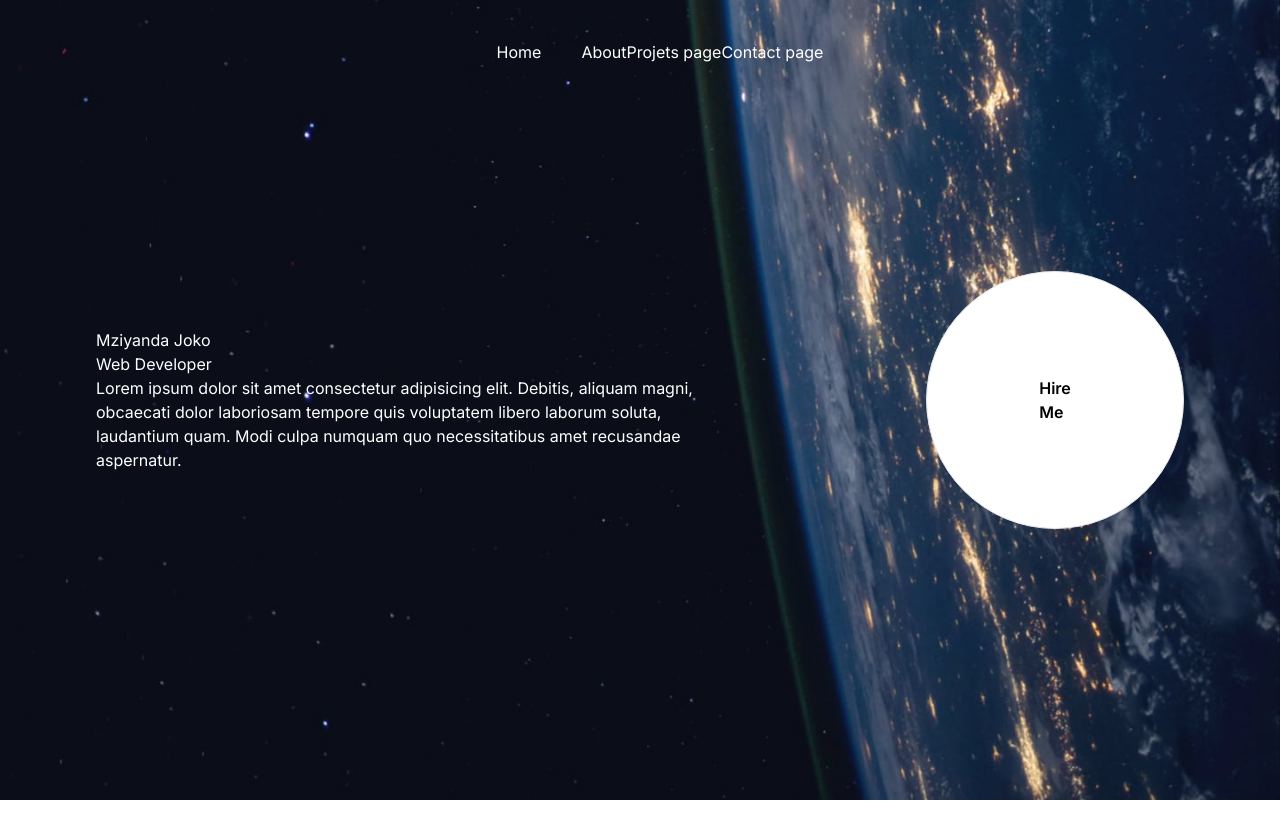
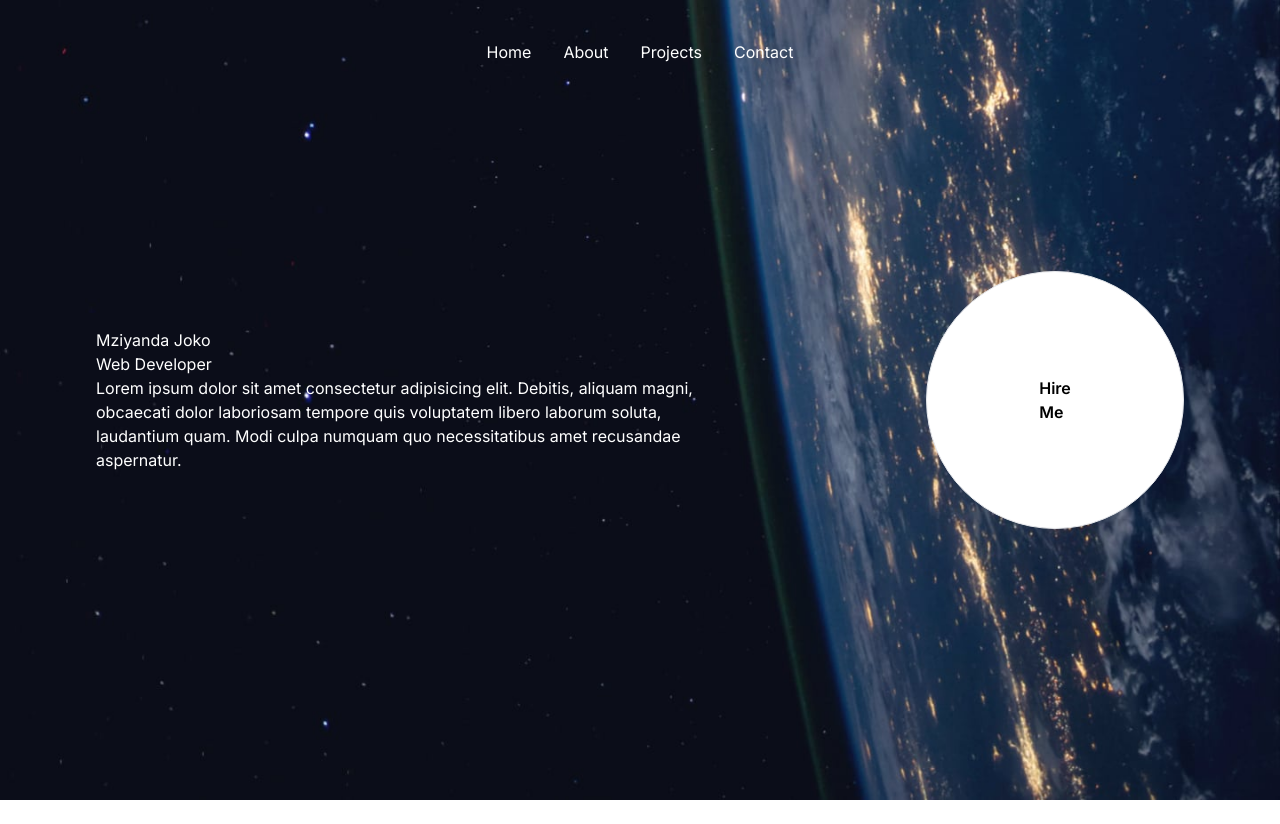
Before and after one commit to mziyandajoko/developer-portfolio, a Next.js app: page / in a window 1280 px wide. Built offline with nearby package versions, Linux system fonts and the light colour scheme.

Commit message:
adds nav customlink

```diff
--- a/app/components/navbar/page.jsx
+++ b/app/components/navbar/page.jsx
@@ -1,33 +1,27 @@
 import Link from 'next/link'
+
+
+const CumstomLink = ({href, tittle, className=''}) => {
+  return <Link href={href} className={className}>
+   {tittle}
+  </Link>
+}
 
 function Navbar() {
 
   return (
     <div>
 
-    <nav className= 'hidden text-white  w-full fixed  top-0 , left-0 right-0 z-10 md:flex '>
-    <ul className=' m-10  mx-auto md:flex md:justify-between '>
+    <header className= 'hidden text-white  w-full fixed  top-0 , left-0 right-0 z-10 md:flex '>
+    <nav className=' m-10  mx-auto md:flex md:justify-between '>
 
-    <li className='px-10'><Link  href="/" >
-      Home
-    </Link>
-    </li>
-    <li>
-    <Link  href="/pages/about" >
-      About
-    </Link>
-    </li>
-    <li><Link  href="/pages/Projects" >
-      Projets page
-    </Link>
-    </li>
-    <li>
-    <Link  href="/pages/Contact">
-      Contact page
-    </Link>
-    </li>
-   </ul>
-    </nav>
+    <CumstomLink href='/' tittle='Home' className='px-4'/>
+    <CumstomLink href='/pages/about' tittle='About' className='px-4'/>
+    <CumstomLink href='/pages/projects' tittle='Projects' className='px-4'/>
+    <CumstomLink href='/pages/contact' tittle='Contact' className='px-4'/>
+
+   </nav>
+    </header>
     </div>
   )
 }
```
